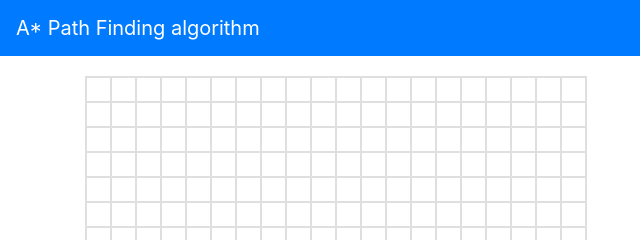
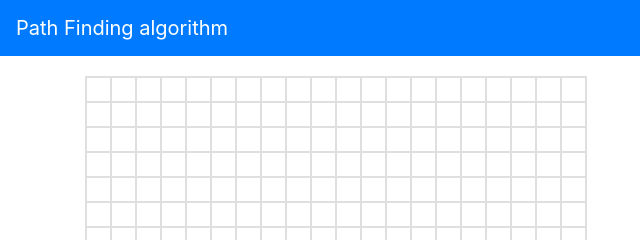
Before and after one commit to mirianashvili/A-Star, a plain HTML site: page index.html in a window 1280 px wide. Shown: the top 240 px of the page, 0-640 px from the left. Drawn offline with nearby package versions, Linux system fonts and the light colour scheme.

Commit message:
update readme.md

```diff
--- a/index.html
+++ b/index.html
@@ -12,7 +12,7 @@
 <body>
 	<!--menu-->
 	<nav class="navbar navbar-expand-lg navbar-dark bg-primary">
-		<a class="navbar-brand" href="#">A* Path Finding algorithm</a>
+		<a class="navbar-brand" href="#">Path Finding algorithm</a>
 		<button class="navbar-toggler" type="button" data-toggle="collapse" data-target="#navbarSupportedContent"
 			aria-controls="navbarSupportedContent" aria-expanded="false" aria-label="Toggle navigation">
 			<span class="navbar-toggler-icon"></span>
```
Also changed, not shown: 1 other file.
